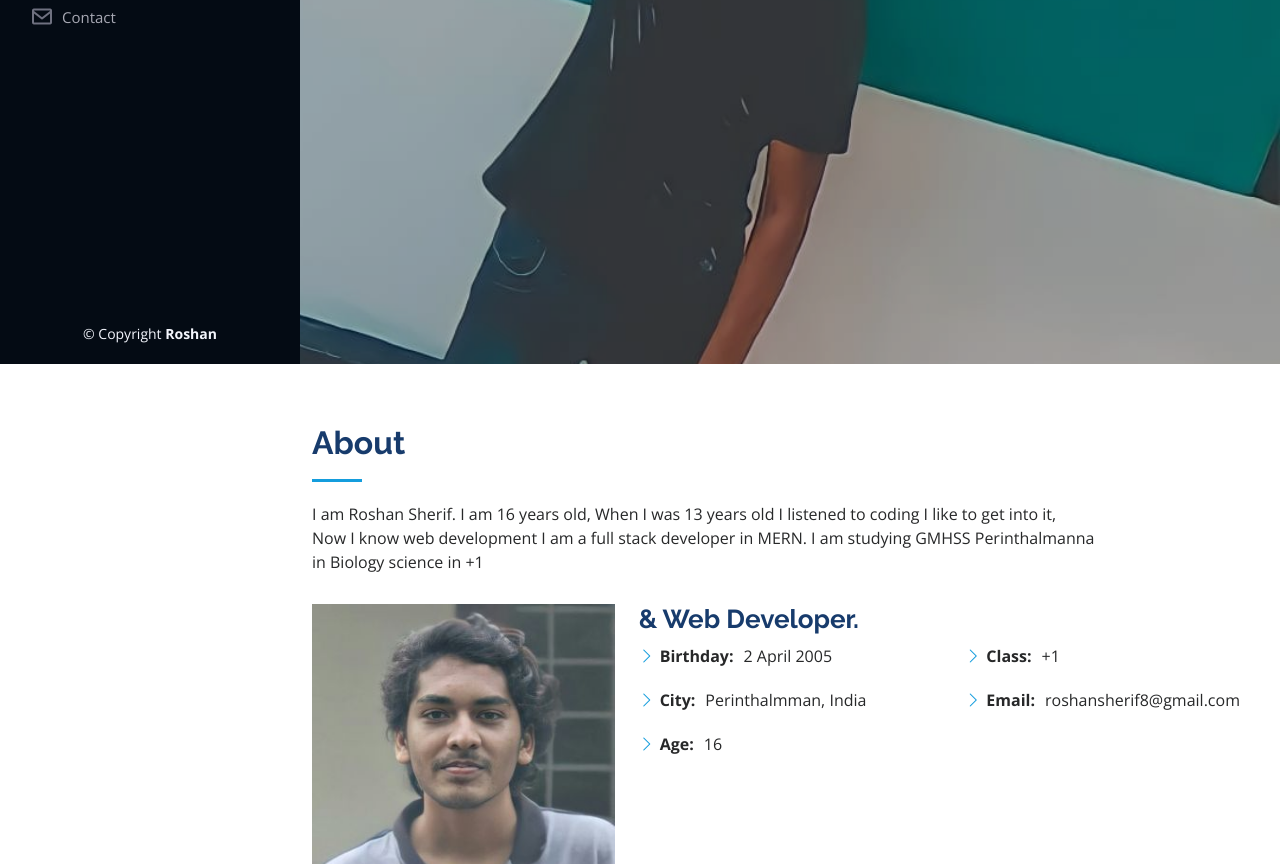
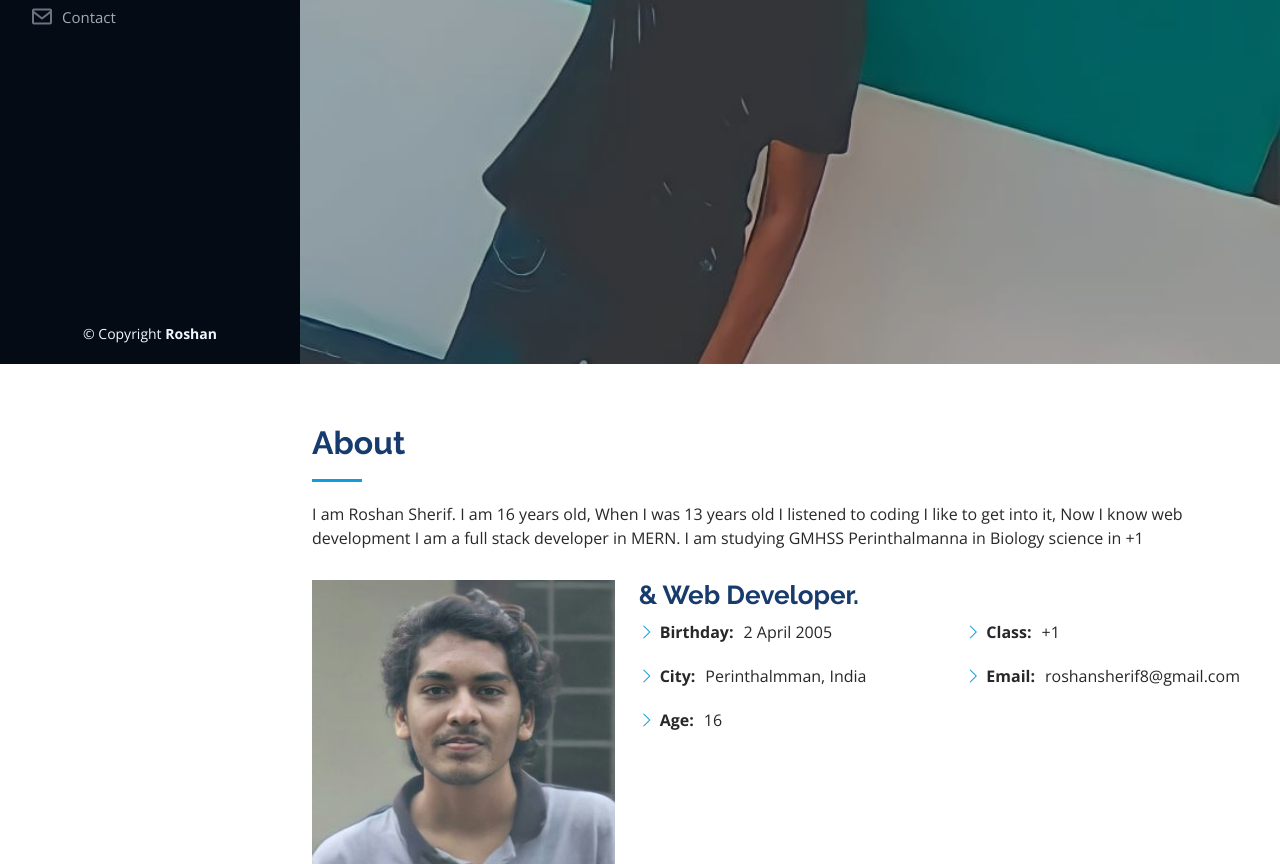
Before and after one commit to Roshan-sherif/roshansherif, a plain HTML site: page index.html in a window 1280 px wide. Shown: the part 436-1300 px from the top of the page. Drawn offline with nearby package versions, Linux system fonts and the light colour scheme.

Commit message:
Update index.html

```diff
--- a/index.html
+++ b/index.html
@@ -70,7 +70,7 @@
 
         <div class="section-title">
           <h2 >About</h2>
-          <p>I am Roshan Sherif. I am 16 years old, When I was 13 years old I listened to coding I like to get into it,<br/> Now I know web development I am a full stack developer in MERN. I am studying GMHSS Perinthalmanna <br/>in Biology science in +1</p>
+          <p>I am Roshan Sherif. I am 16 years old, When I was 13 years old I listened to coding I like to get into it, Now I know web development I am a full stack developer in MERN. I am studying GMHSS Perinthalmanna in Biology science in +1</p>
         </div>
 
         <div class="row">
```
